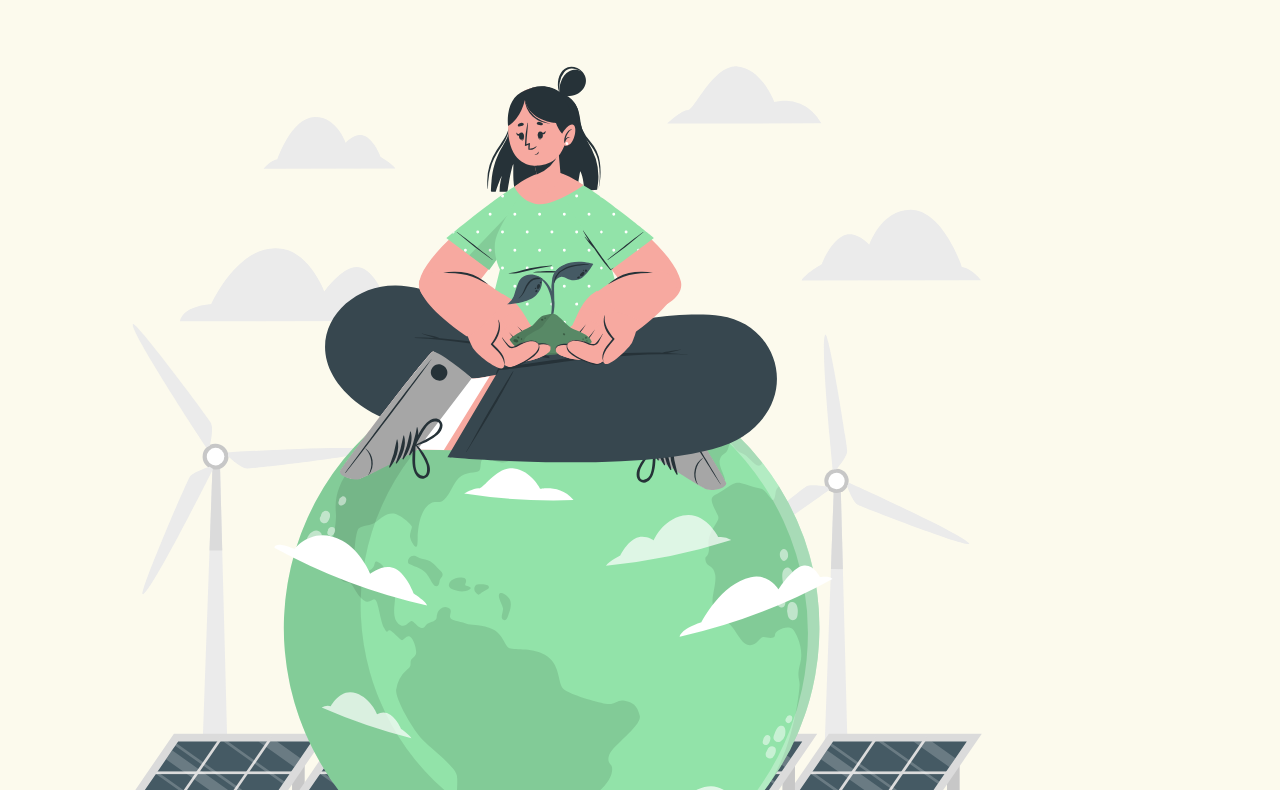
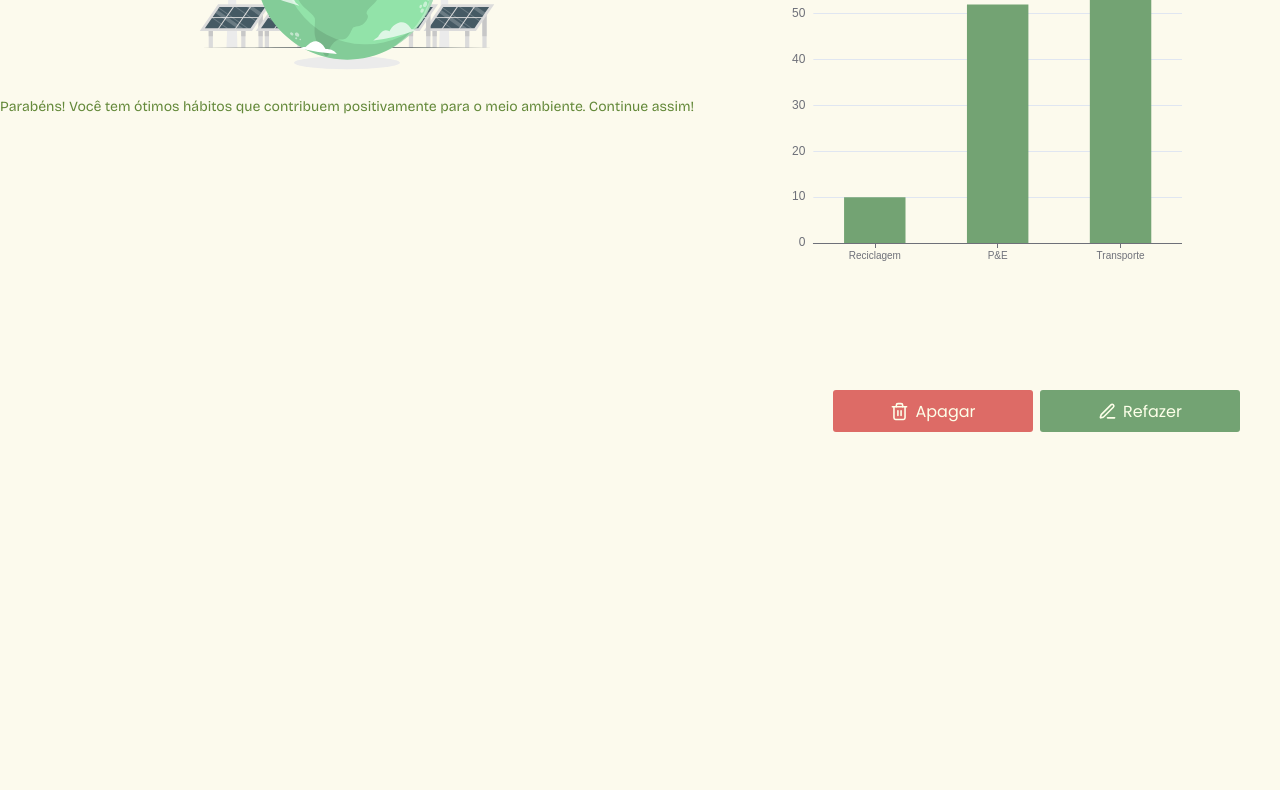
Before and after one commit to TymotheoTrisch/jogo-sustentavel, a plain HTML site: page assets/telas/resultados.html in a window 1280 px wide. Shown: the part 328-1118 px from the top of the page. After the commit the page ends 800 px from the top, so only its background shows below. Drawn offline with nearby package versions, Linux system fonts and the light colour scheme.

Commit message:
atualizando

```diff
--- a/assets/css/global.css
+++ b/assets/css/global.css
@@ -27,7 +27,7 @@
     --green: #64893A;
     --dark-green: #8F936A;
     --color-cream: #EAECD0;
-    --color-font-background-green: #FDFFE9;
+    --color-font-background-green: #fdffe9;
 
     --font-casual: 'Casual', sans-serif;
     --font-memaid: 'Mermaid', sans-serif;
--- a/assets/css/index.css
+++ b/assets/css/index.css
@@ -12,8 +12,6 @@
 
 img {
     display: block;
-    height: fit-content;
-    width: fit-content;
 }
 
 .div-texto-btn {
--- a/assets/css/resultados.css
+++ b/assets/css/resultados.css
@@ -1,15 +1,18 @@
 .container {
-    margin: 0 39px;
+    margin: 0 34px;
 }
 
 #titulo {
+    width: fit-content;
+    font-family: var(--font-yeseva);
+    font-size: min(52px, 10vw);
+    margin: auto;
     margin-top: 2vh;
-    font-family: var(--font-yeseva);
-    font-size: 10vw;
 }
 
 .div-img {
-    width: 80vw;
+    width: min(350px, 80vw);
+    margin: auto;
 }
 
 .div-img img {
@@ -18,11 +21,85 @@
     height: 100%;
 }
 
-.div-frase {
-
+#frase {
+    font-family: var(--font-bricolage);
+    font-size: 14px;
 }
 
-#frase {
-    font-family: var(--font-bricolage);
-    font-size: 15px;
+.btns {
+    display: flex;
+    flex-direction: column;
+    width: 100%;
+
+    background-color: var(--backgroud-color);
+    padding: 30px 0 50px;
+    gap: 7px;
 }
+
+.btns button {
+    width: min(260px, 100%);
+    height: 42px;
+    font-family: var(--font-poppins);
+    color: var(--color-font-background-green);
+    font-size: 16px;
+
+    border-radius: 3px;
+    border: none;
+    margin: auto;
+    gap: 6px;
+
+    display: flex;
+    align-items: center;
+    justify-content: center;
+
+    cursor: pointer;
+}
+
+.btn-apagar img,
+.btn-refazer img {
+    width: 19px;
+}
+
+.btn-refazer {
+    background-color: #73a373;
+}
+
+.btn-apagar {
+    background-color: #dd6b66;
+}
+
+
+@media (min-width: 650px) {
+    .container {
+        margin: 0 104px;
+    }
+}
+
+@media (min-width: 850px) {
+    .container {
+        margin: auto;
+        width: 560px;
+    }
+}
+
+@media (min-width: 1024px) {
+    .container {
+        display: flex;
+        width: 100%;
+        height: 100vh;
+        position: relative;
+    }
+
+    .btns {
+        padding: 0;
+        width: fit-content;
+        position: absolute;
+        bottom: 5vh;
+        right: 5vh;
+        flex-direction: row-reverse;
+    }
+
+    .btns button {
+        width: 200px;
+    }
+}
--- a/assets/js/resultados.js
+++ b/assets/js/resultados.js
@@ -9,23 +9,34 @@ var option;
 
 option = {
     tooltip: {
-    trigger: 'axis',
-    axisPointer: {
-      type: 'shadow'
-    }
+        trigger: 'item',
+        formatter: function(params) {
+            return `<div>
+                      <span style="display:inline-block;margin-right:5px;border-radius:10px;width:10px;height:10px;background-color:${params.color};"></span>
+                      ${params.data.name} <strong style="margin-left: 5px">${params.value}</strong>
+                    </div>`;
+        },
+        backgroundColor: '#fff',
+        textStyle: {
+            color: '#636060',
+            fontSize: 14
+        },
     },
     grid: {
-    left: '3%',
-    right: '4%',
-    bottom: '3%',
+        left: '0%',
+        right: '0%',
+        bottom: '5%',
         containLabel: true
     },
     xAxis: [
         {
             type: 'category',
-      data: ['Reciclagem', 'Consumo de Produtos e Energia Sustentável', 'Transporte Sustentável'],
+            data: ['Reciclagem', 'P&E', 'Transporte'],
             axisTick: {
                 alignWithLabel: true
+            },
+            axisLabel: {
+                fontSize: 10
             }
         }
     ],
@@ -34,21 +45,35 @@ option = {
             type: 'value'
         }
     ],
-  series: [
-    {
-      name: 'Direct',
+    series: {
         type: 'bar',
-      barWidth: '60%',
-      data: [10, 52, 200]
+        barWidth: '50%',
+        data: [
+            { value: 10, name: "Reciclagem" },
+            { value: 52, name: "Prod. & Energ" },
+            { value: 65, name: "Transporte" }
+        ],
+        itemStyle: {
+            color: '#73a373',
         }
-  ]
+        // color: [
+        //     '#dd6b66',
+        //     '#759aa0',
+        //     '#e69d87',
+        //     '#8dc1a9',
+        //     '#ea7e53',
+        //     '#eedd78',
+        //     '#73a373',
+        //     '#73b9bc',
+        //     '#7289ab',
+        //     '#91ca8c',
+        //     '#f49f42'
+        //   ]
+    }
 };
-
 
 if (option && typeof option === 'object') {
     myChart.setOption(option);
-
 }
 
-
 window.addEventListener('resize', myChart.resize);
--- a/assets/telas/resultados.html
+++ b/assets/telas/resultados.html
@@ -31,13 +31,13 @@
             </div>
         </div>
 
-        <div class="div-grafico" id="chart-container" style="width: 600px;height:400px;">
+        <div class="div-grafico" id="chart-container" style="width: min(390px, 100%);height:420px;margin:auto">
 
         </div>
 
         <div class="btns">
-            <button type="button" class="btn-refazer">Refazer Teste</button>
-            <button type="button" class="btn-apagar">Apagar Teste</button>
+            <button type="button" class="btn-refazer"><img src="../images/pen.svg" alt="" srcset="">Refazer</button>
+            <button type="button" class="btn-apagar"><img src="../images/trash.svg" alt="" srcset="">Apagar</button>
         </div>
     </main>
 
```
Also changed, not shown: assets/css/pergunta.css (+15 -7 lines), assets/images/pen.svg (added), assets/images/trash.svg (added). Lines whose indentation alone changed are shown as unchanged.
